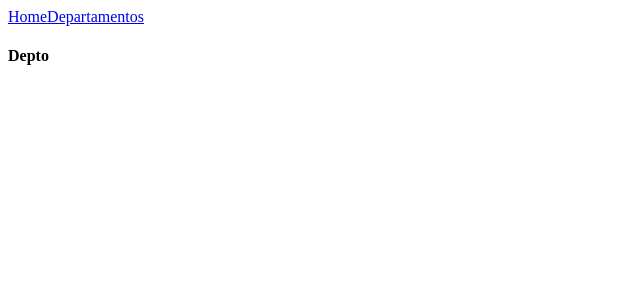
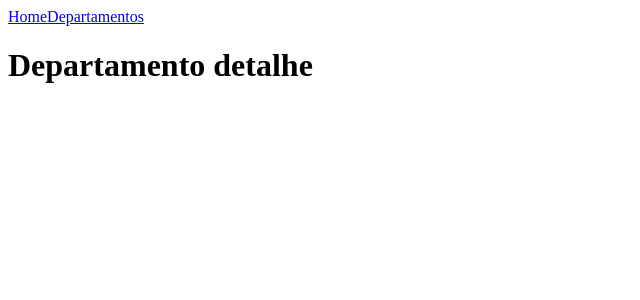
Before and after one commit to cplisboa/teste-create-react, a React (Create React App) app: page /depto/1 in a window 1280 px wide. Shown: the top 300 px of the page, without its empty margins (0-640 px from the left). Built offline with nearby package versions, Linux system fonts and the light colour scheme.

Commit message:
departamento detalhe com id

```diff
--- a/src/App.js
+++ b/src/App.js
@@ -1,6 +1,7 @@
 import { BrowserRouter, Routes, Route } from "react-router-dom";
 import Home from "./pages/Home";
 import Depto from "./pages/Depto";
+import DeptoDetalhes from "./pages/DeptoDetalhes";
 import Menu from "./components/Menu";
 
 function App() {
@@ -12,7 +13,7 @@
         {/* ROUTE COM POSSIBILIDADE DE RECEBER ID E ABRIR OUTRA PÁGINA  */}
         <Route path="/depto">
           <Route index element={<Depto />} />
-          <Route path=":id" element={<Depto />} />
+          <Route path=":id" element={<DeptoDetalhes />} />
         </Route>
       </Routes>
     </BrowserRouter>
--- /dev/null
+++ b/src/pages/DeptoDetalhes/index.js
@@ -0,0 +1,10 @@
+import React from "react";
+
+const DeptoDetalhes = () => {
+
+    return (
+        <h1> Departamento detalhe </h1>
+    )
+}
+
+export default DeptoDetalhes
```
